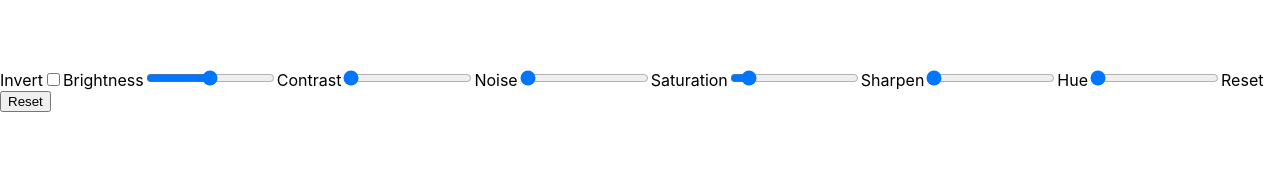
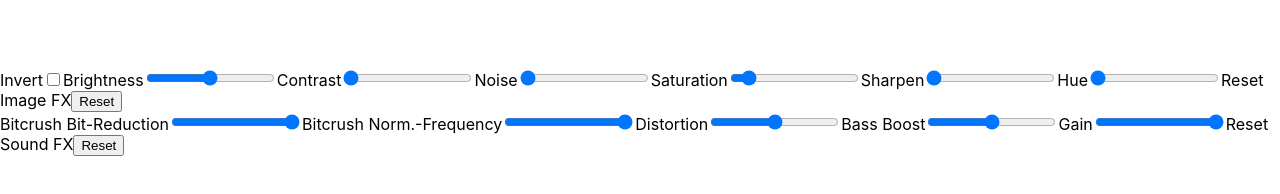
Before and after one commit to Zombatar33/deepfryer, a React (Create React App) app: page / in a window 1280 px wide. Shown: the part 520-714 px from the top of the page. Built offline with nearby package versions, Linux system fonts and the light colour scheme.

Commit message:
Added placeholder sliders for Sound FX

```diff
--- a/src/components/AudioManipulation.jsx
+++ b/src/components/AudioManipulation.jsx
@@ -86,9 +86,19 @@ function AudioManipulator({ videoRef }) {
 
     return (
         <div>
-
+            <label>Bitcrush Bit-Reduction</label>
+            <input type="range" min="0" max="16" step="1"/>
+            <label>Bitcrush Norm.-Frequency</label>
+            <input type="range" min="0" max="1" step="0.01"/>
+            <label>Distortion</label>
+            <input type="range" min="0" max="100" step="0.1"/>
+            <label>Bass Boost</label>
+            <input type="range" min="0" max="100" step="1"/>
+            <label>Gain</label>
+            <input type="range" min="0" max="10" step="0.01"/>
+            <label>Reset Sound FX</label>
+            <input type="button" value="Reset"></input>
         </div>
-
     );
 }
 
--- a/src/components/CanvasManipulator.jsx
+++ b/src/components/CanvasManipulator.jsx
@@ -162,15 +162,11 @@ function CanvasManipulator({ canvasRef, videoRef }) {
             <input type="range" min="0" max="10" step="0.1" value={sharpen} onChange={e => setSharpen(e.target.value)} />
             <label>Hue</label>
             <input type="range" min="0" max="360" step="0.1" value={hue} onChange={e => setHue(e.target.value)} />
-            <label>Reset</label>
+            <label>Reset Image FX</label>
             <input type="button" value="Reset" onClick={(handleResetClick)}></input>
         </div>
 
     );
 }
 
-const sharpenImage = (ctx, w, h, mix) => {
-
-}
-
 export default CanvasManipulator
```
